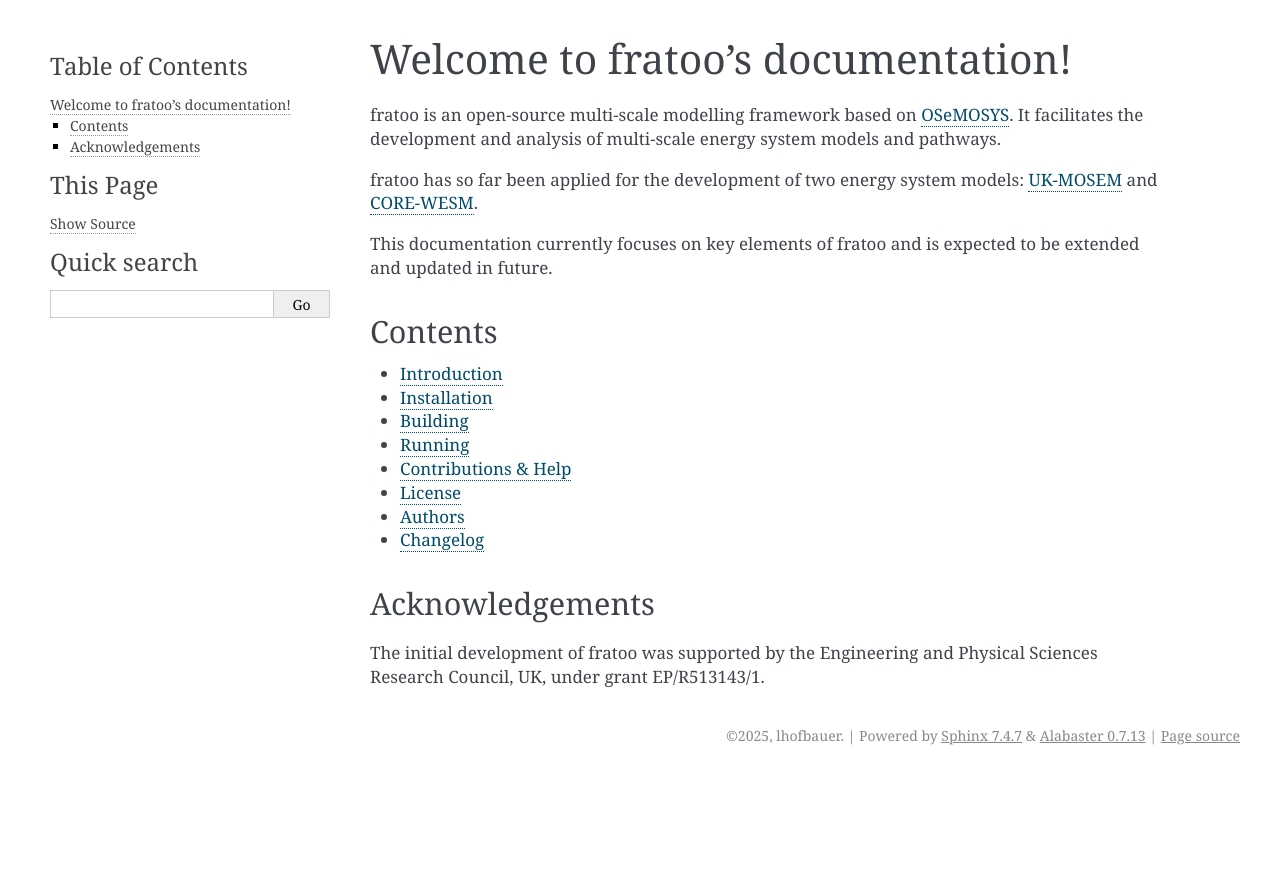
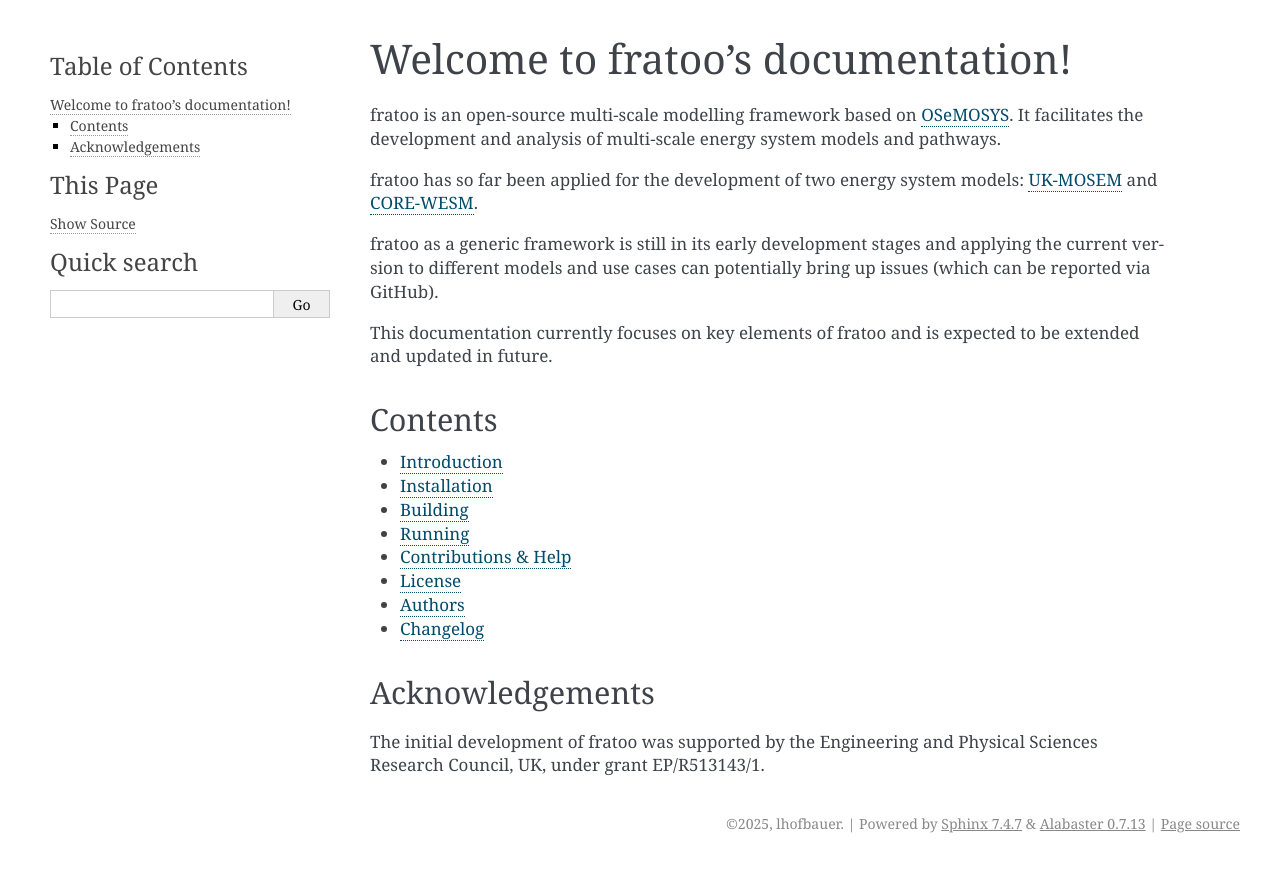
Before and after one commit to lhofbauer/fratoo, a Sphinx documentation site: the page built from docs/index.rst, in a window 1280 px wide. Shown: the top 872 px of the page. Built offline with Sphinx 7.4.7, drawn with Linux system fonts in a browser that asks for light colours.

Commit message:
Updated documentation

```diff
--- a/docs/index.rst
+++ b/docs/index.rst
@@ -5,6 +5,8 @@
 fratoo is an open-source multi-scale modelling framework based on `OSeMOSYS <http://www.osemosys.org/>`_. It facilitates the development and analysis of multi-scale energy system models and pathways.
 
 fratoo has so far been applied for the development of two energy system models: `UK-MOSEM <https://github.com/lhofbauer/uk-mosem>`_ and `CORE-WESM <https://github.com/ClimateCompatibleGrowth/CORE-WESM>`_.
+
+fratoo as a generic framework is still in its early development stages and applying the current version to different models and use cases can potentially bring up issues (which can be reported via GitHub).
 
 This documentation currently focuses on key elements of fratoo and is expected to be extended and updated in future.
 
```
